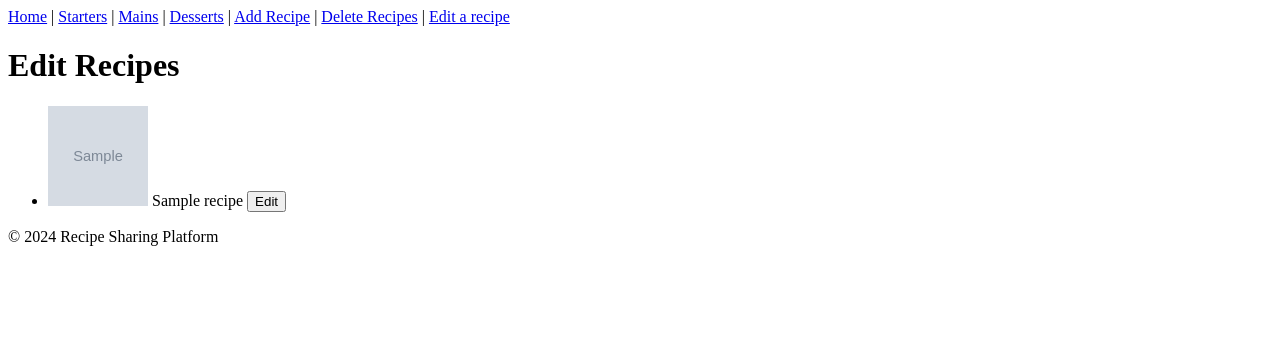
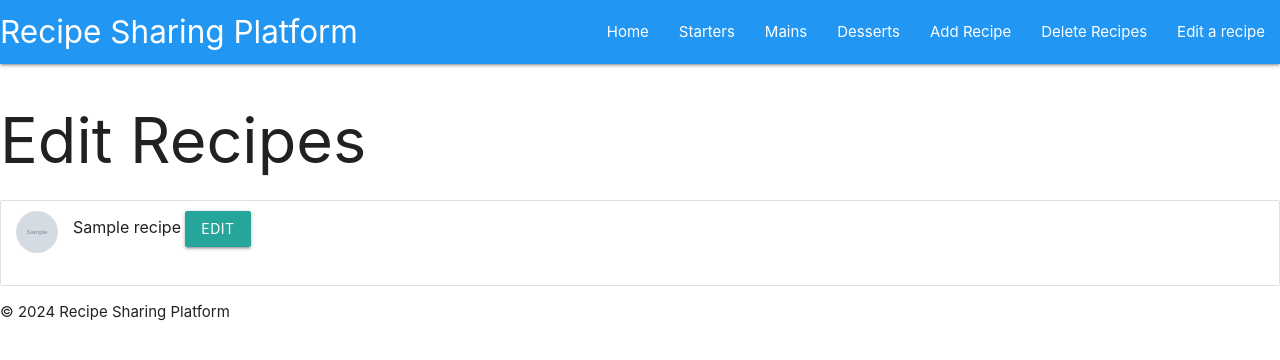
Before and after one commit to dutes/ci_proj4, a Django app: template recipe_share_app/templates/edit_recipe.html in a window 1280 px wide. Shown: the top 360 px of the page. Run offline with Django 3.2, Linux system fonts and the light colour scheme; the template is opened without the code that fills it: most values are stand-ins (such as "Sample title", 1, 10 or a date in 2020); grey boxes marked "Sample" are stand-in pictures.

Commit message:
Add: Materialize css

```diff
--- a/recipe_share_app/templates/base.html
+++ b/recipe_share_app/templates/base.html
@@ -1,6 +1,11 @@
 <!DOCTYPE html>
 <html lang="en">
 <head>
+    <!-- Materialize CSS stylesheet-->
+    <link rel="stylesheet" href="https://cdnjs.cloudflare.com/ajax/libs/materialize/1.0.0/css/materialize.min.css">
+    <!-- Materialize JavaScript-->
+    <script src="https://cdnjs.cloudflare.com/ajax/libs/materialize/1.0.0/js/materialize.min.js"></script>
+
     <meta charset="UTF-8">
     <meta name="viewport" content="width=device-width, initial-scale=1.0">
     <title>{% block title %}Recipe Sharing Platform{% endblock %}</title>
@@ -8,29 +13,37 @@
 <body>
     <header>
         <nav>
-            <a href="{% url 'index' %}">Home</a> |
-            <a href="{% url 'starters' %}">Starters</a> |
-            <a href="{% url 'mains' %}">Mains</a> |
-            <a href="{% url 'desserts' %}">Desserts</a> |
-            <a href="{% url 'add_recipe' %}">Add Recipe</a> |
-            <a href="{% url 'delete' %}">Delete Recipes</a> |
-            <a href="{% url 'edit_recipe' %}">Edit a recipe</a>
-        </nav>
+            <div class="nav-wrapper blue">
+                <a href="{% url 'index' %}" class="brand-logo">Recipe Sharing Platform</a>
+                <ul id="nav-mobile" class="right hide-on-med-and-down">
+                    <li><a href="{% url 'index' %}">Home</a></li>
+                    <li><a href="{% url 'starters' %}">Starters</a></li>
+                    <li><a href="{% url 'mains' %}">Mains</a></li>
+                    <li><a href="{% url 'desserts' %}">Desserts</a></li>
+                    <li><a href="{% url 'add_recipe' %}">Add Recipe</a></li>
+                    <li><a href="{% url 'delete' %}">Delete Recipes</a></li>
+                    <li><a href="{% url 'edit_recipe' %}">Edit a recipe</a></li>
+                </ul>
+            </div>
+       </nav>
     </header>
     <main>
-        <!-- {% if messages %}
-            <ul>
-                {% for message in messages %}
-                    <li>{{ message }}</li>
-                {% endfor %}
-            </ul>
-        {% endif %}-->
-
         {% block content %}
         {% endblock %}
     </main>
     <footer>
         <p>&copy; 2024 Recipe Sharing Platform</p>
     </footer>
+    <!--Initialize materialize-->
+    <script>
+        document.addEventListener('DOMContentLoaded', function() {
+            var modals = document.querySelectorAll('.modal');
+            M.AutoInit();
+        var selects = document.querySelectorAll('select');
+        M.FormSelect.init(selects);
+        var textareas = document.querySelectorAll('.materialize-textarea');
+        M.textareaAutoResize(textareas);
+    });
+    </script>
 </body>
 </html>
--- a/recipe_share_app/templates/desserts.html
+++ b/recipe_share_app/templates/desserts.html
@@ -7,6 +7,7 @@
 <ul>
     {% for recipe in recipes %}
         <li>
+            <img src="{{ recipe.image.url }}" alt="{{ recipe.name }}" style="width: 100px; height: 100px;">
             <strong>{{ recipe.name }}</strong> - Created on {{ recipe.date_created|date:"M d, Y" }}
             <p>{{ recipe.ingredients }}</p>
         </li>
--- a/recipe_share_app/templates/edit_recipe.html
+++ b/recipe_share_app/templates/edit_recipe.html
@@ -3,12 +3,12 @@
 {% block content %}
 <h1>Edit Recipes</h1>
 
-<ul>
+<ul class="collection">
     {% for recipe in recipes %}
-    <li>
-        <img src="{{ recipe.image.url }}" alt="{{ recipe.name }}" style="width: 100px; height: 100px;">
-        <span>{{ recipe.name }}</span>
-        <button class="edit-button" data-recipe-id="{{ recipe.id }}">Edit</button>
+    <li class="collection-item avatar">
+        <img src="{{ recipe.image.url }}" alt="{{ recipe.name }}" class="circle">
+        <span class="title">{{ recipe.name }}</span>
+        <button class="btn waves-effect waves-light edit-button" data-recipe-id="{{ recipe.id }}">Edit</button>
     </li>
     {% endfor %}
 </ul>
@@ -17,36 +17,42 @@
 <div id="overlay" style="display: none; position: fixed; top: 0; left: 0; width: 100px; height: 100px; background-color: rgba(0, 0, 0, 0.5);"></div>
 
 <!--modal to actually edit recipes-->
-<div id="edit-modal" style="display: none;">
+<div id="edit-modal" class="modal">
+    <div class="modal-content">
+        <h4>Edit Recipe</h4>
         <form id="edit-form" method="POST">
             {% csrf_token %}
+            <div class="input-field">
+                <img id="current-image" src="" alt="current recipe image" style="max-width: 100%; display:none;">
+            </div>
 
-        <!--show current image in list-->
-        <label for="image">Current image: </label>
-        <img id="current-image" src="" alt="current recipe image" style="width: 100px; height: 100px;">
-
-        <!--allow user to upload a new image-->
-        <label for="image">Current image: </label>
+        <div class="file-field input-field">
+            <div class="btn">
+                <span>File</span>
                 <input type="file" name="image" id="image">
-
-        <label for="name">Name: </label>
-        <input type="text" name="name" id="name">
-
-        <label for="ingredients">Ingredients: </label>
-        <textarea name="ingredients" id="ingredients"></textarea>
-
-        <label for="instructions">Instructions: </label>
-        <textarea name="instructions" id="instructions"></textarea>
-
-        <label for="category">Category: </label>
+           </div>
+           <div class="file-path-wrapper">
+                <input class="file-path validate" type="text" placeholder="Upload a new image">
+            </div>
+        </div>
+        <div class="input-field">
+            <input type="text" name="name" id="name" placeholder="Recipe Name">
+        </div>
+        <div class="input-field">
+            <textarea name="ingredients" id="ingredients" class="materialize-textarea" placeholder="Ingredients"></textarea>
+        </div>
+        <div class="input-field">
+            <textarea name="instructions" id="instructions" class="materialize-textarea" placeholder="Instructions"></textarea>
+        </div>
+        <div class="input-field">
             <select name="category" id="category">
                 <option value="Starters">Starter</option>
                 <option value="Mains">Main</option>
                 <option value="Desserts">Dessert</option>
             </select>
-
-        <button type="submit">Save</button>
-        <button id="cancel-edit" type="button">Cancel</button>
+        </div>
+        <button type="submit" class="btn waves-effect waves-light">Save</button>
+        <button type="button" id="cancel-edit" class="btn red lighten-1">Cancel</button>
         </form>
         </div>
 
--- a/recipe_share_app/templates/mains.html
+++ b/recipe_share_app/templates/mains.html
@@ -7,6 +7,7 @@
 <ul>
     {% for recipe in recipes %}
         <li>
+            <img src="{{ recipe.image.url }}" alt="{{ recipe.name }}" style="width: 100px; height: 100px;">
             <strong>{{ recipe.name }}</strong> - Created on {{ recipe.date_created|date:"M d, Y" }}
             <p>{{ recipe.ingredients }}</p>
         </li>
```
Lines whose indentation alone changed are shown as unchanged.
